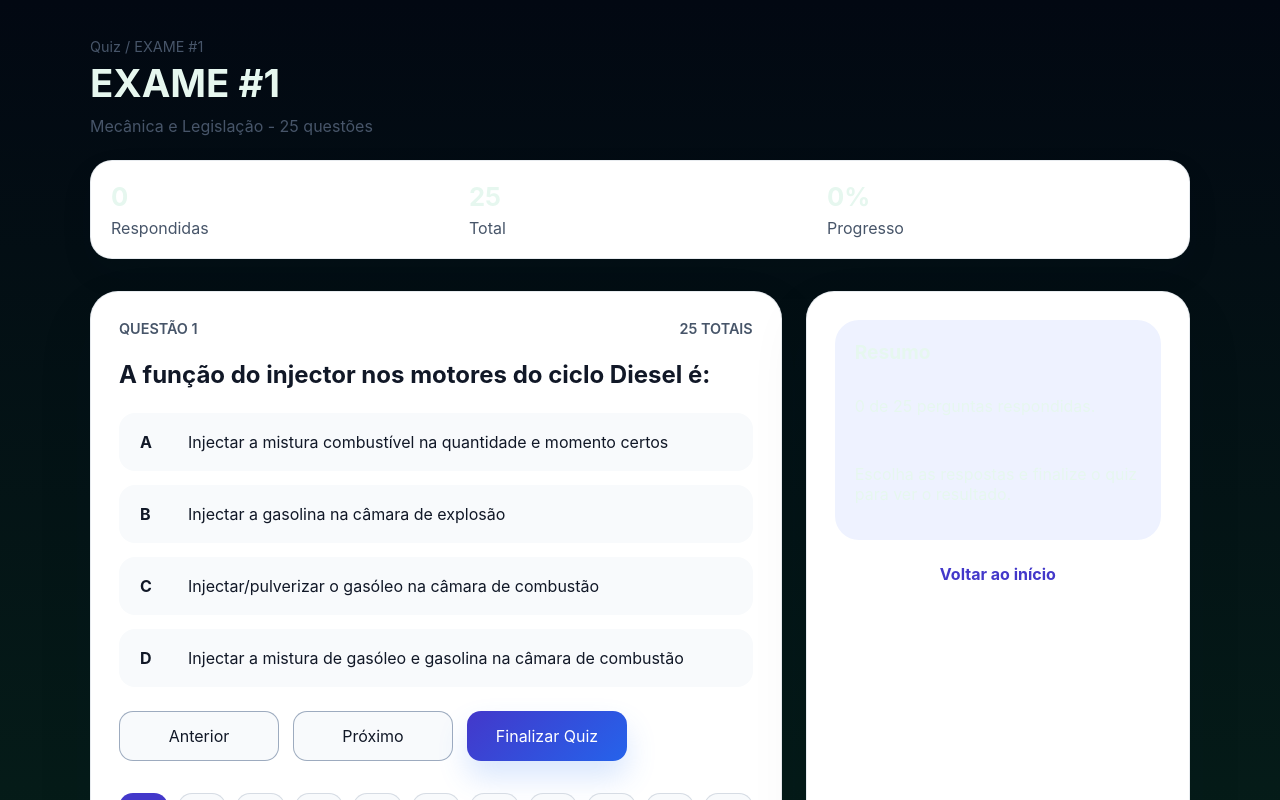
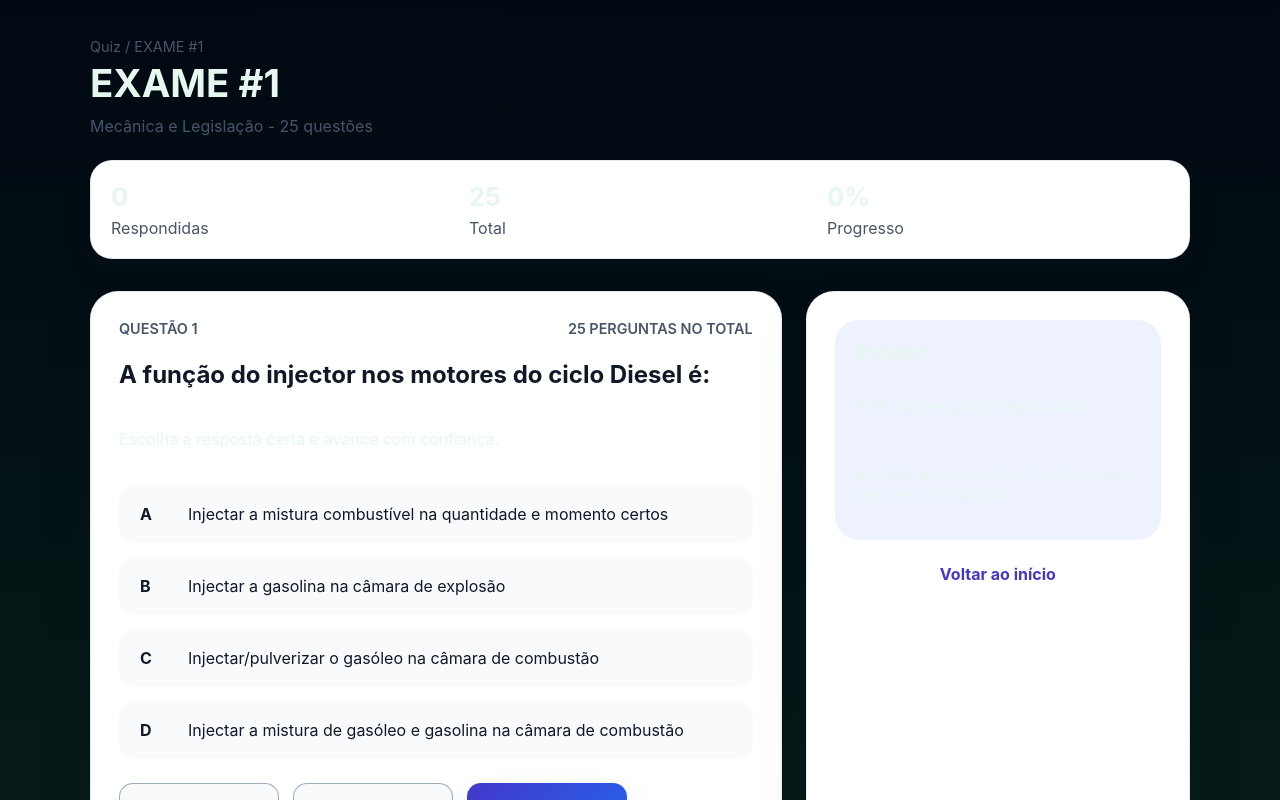
Before and after one commit to arlindolazaro/simulador-exame-conducao, a Next.js app: page /quiz/exame-1 in a window 1280 px wide. Shown: the top 800 px of the page. Built offline with nearby package versions, Linux system fonts and the light colour scheme.

Commit message:
feat: modernizar exibicao das perguntas do quiz

```diff
--- a/components/QuestionCard.js
+++ b/components/QuestionCard.js
@@ -10,12 +10,13 @@ export default function QuestionCard({
   onSelect,
 }) {
   return (
-    <div className={styles.questionCard}>
+    <article className={styles.questionCard}>
       <div className={styles.questionMeta}>
-        <span>Questão {questionNumber}</span>
-        <span>{totalQuestions} totais</span>
+        <span className={styles.badge}>Questão {questionNumber}</span>
+        <span className={styles.badgeMuted}>{totalQuestions} perguntas no total</span>
       </div>
       <h2 className={styles.questionTitle}>{question.question}</h2>
+      <p className={styles.questionHint}>Escolha a resposta certa e avance com confiança.</p>
       <AnswerOptions
         options={question.options}
         selectedAnswer={selectedAnswer}
@@ -23,6 +24,6 @@ export default function QuestionCard({
         reviewMode={reviewMode}
         onSelect={onSelect}
       />
-    </div>
+    </article>
   );
 }
```
